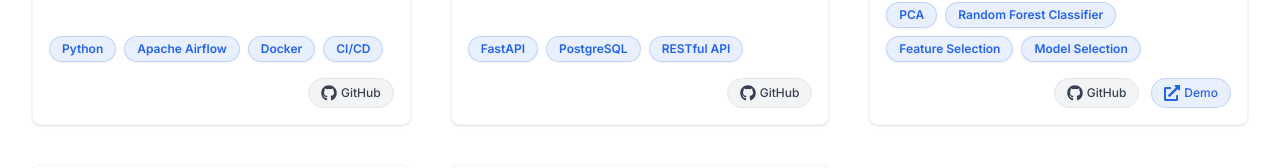
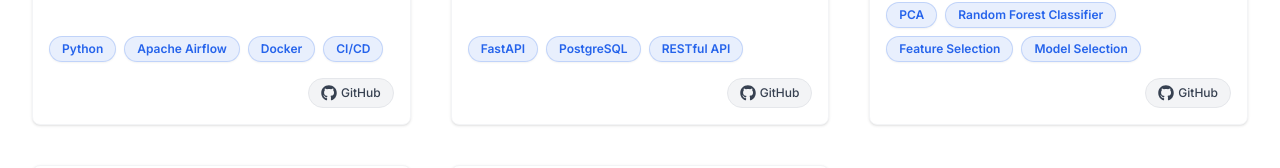
Before and after one commit to tirshiva/Analyst-Portfolio, a React (Vite) app: page / in a window 1280 px wide. Shown: the part 2255-2423 px from the top of the page. Built offline with nearby package versions, Linux system fonts and the light colour scheme.

Commit message:
resolved link issue

```diff
--- a/src/data/projects.js
+++ b/src/data/projects.js
@@ -49,7 +49,7 @@ export const projects = [
       "Model Selection"
     ],
     githubLink: "https://github.com/tirshiva/Customer-Churn-Analysis/tree/main",
-    demoLink: "https://shivanshu2407-customer-churn-analysis-srcapp-b4z2jc.streamlit.app/",
+    // demoLink: "https://shivanshu2407-customer-churn-analysis-srcapp-b4z2jc.streamlit.app/",
     image: "https://images.unsplash.com/photo-1573497620053-ea5300f94f21?auto=format&fit=crop&q=80&w=800"
   },
   {
```
